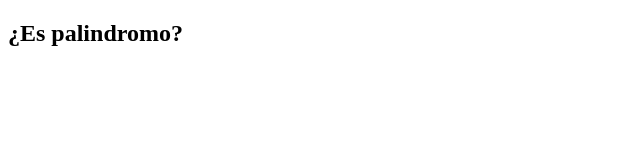
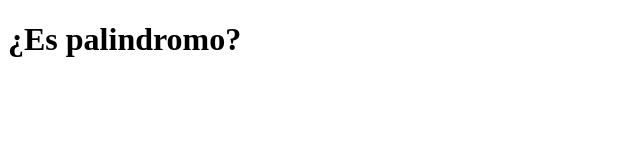
Before and after one commit to marielabi/JS-05-Practica-de-logica, a plain HTML site: page palindrome.html in a window 1280 px wide. Shown: the whole page, without its empty margins (0-640 px from the left). Drawn offline with Linux system fonts and the light colour scheme.

Commit message:
modifiqué un error en html

```diff
--- a/palindrome.html
+++ b/palindrome.html
@@ -6,10 +6,8 @@
     <title>Document</title>
 </head>
 <body>
-
-    <h2>¿Es palindromo?</h2>
-
-    <script src="./palindrome.js">
+    <h1>¿Es palindromo?</h1>
+    <script src="./palindrome.js"></script>
 
 </body>
 </html>
```
